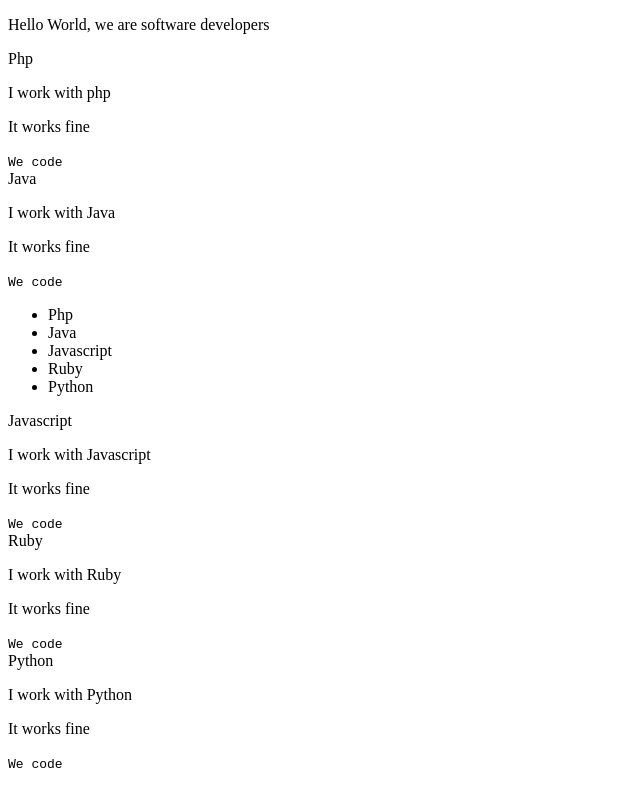
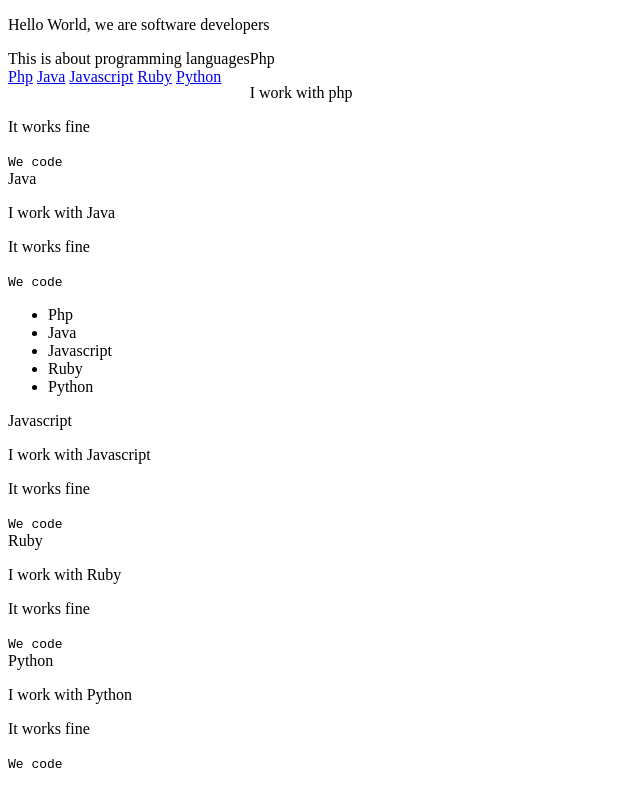
Before and after one commit to adejam/Adeleye_Roy-microverse, a plain HTML site: page index.html in a window 1280 px wide. Shown: the whole page, without its empty margins (0-640 px from the left). Drawn offline with Linux system fonts and the light colour scheme.

Commit message:
added instructions from 8 to 15

```diff
--- a/index.html
+++ b/index.html
@@ -4,6 +4,18 @@
     <meta charset="UTF-8">
     <title>Fork Me! FCC: Test Suite Template</title>
     <link rel="stylesheet" href="css/style.css">
+    <style>
+      #navbar{
+        float: left;
+        visibility: visible;
+      }
+
+      @media screen  and (max-width: 600px){
+          body{
+            background-color: green;
+          }
+      }
+    </style>
   </head>
 
   <body>
@@ -23,7 +35,14 @@
     -->
     <p>Hello World, we are software developers</p>
     <main id="main-doc">
-
+      <nav id="navbar">
+        <header>This is about programming languages</header>
+        <a class="nav-link" href="#Php">Php</a>
+        <a class="nav-link" href="#Java">Java</a>
+        <a class="nav-link" href="#Javascript">Javascript</a>
+        <a class="nav-link" href="#Ruby">Ruby</a>
+        <a class="nav-link" href="#Python">Python</a>
+      </nav>
       <section class="main-section" id="Php">
         <header>Php</header>
         <p>I work with php</p>
```
